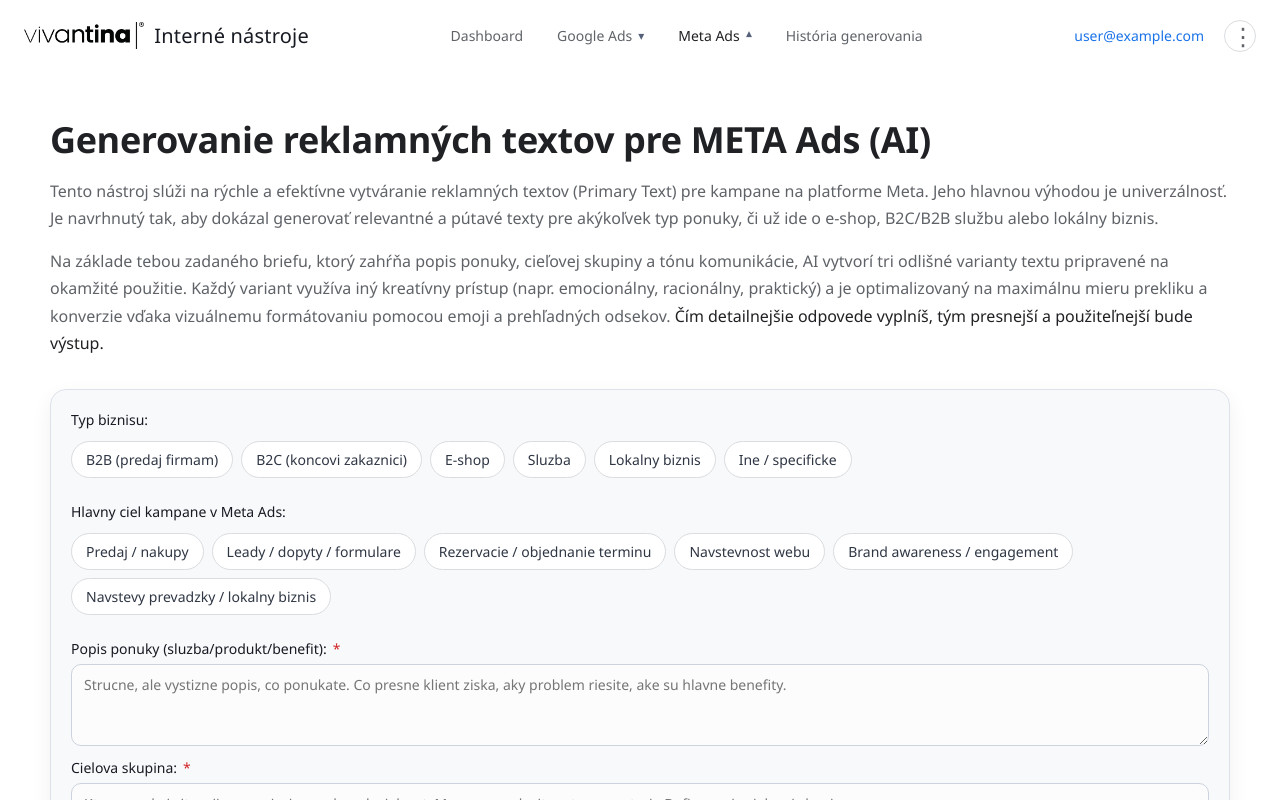
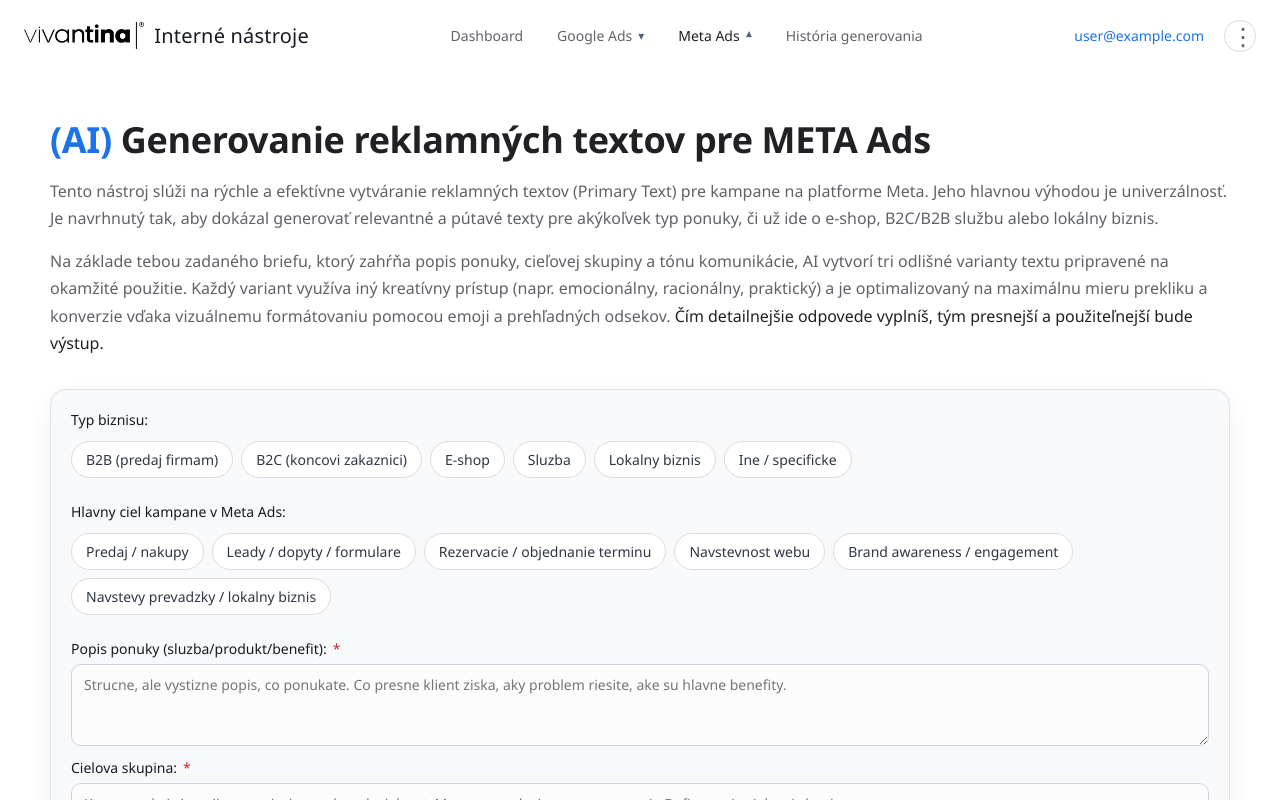
Before and after one commit to jakubko-code/agenturnenastroje, a Next.js app: page /meta-universal in a window 1280 px wide. Shown: the top 800 px of the page. Built offline with nearby package versions, Linux system fonts and the light colour scheme; no server answers; sample sign-in values are in the browser's storage; a web font is replaced by a local one.

Commit message:
Update AI heading labels and simplify history page copy

```diff
--- a/src/app/(protected)/historia/page.tsx
+++ b/src/app/(protected)/historia/page.tsx
@@ -7,8 +7,6 @@ export default function HistoriaPage() {
         <h1>História generovania</h1>
         <p>
           Na tejto stránke nájdeš kompletnú históriu všetkých zadaní, ktoré si vytvoril pomocou našich AI nástrojov.
-          Každé úspešné vygenerovanie sa automaticky a bezpečne uloží do tvojho osobného Google Sheet súboru s názvom
-          &quot;História Generovania - AI Nástroje&quot;, ktorý bol pre teba vytvorený v tvojom vlastnom Google Drive.
           Tento zoznam slúži ako tvoj osobný archív, ktorý ti umožňuje kedykoľvek sa vrátiť k predchádzajúcim vstupom
           a výstupom, analyzovať ich alebo ich znovu použiť.
         </p>
--- a/src/app/(protected)/meta-universal/page.tsx
+++ b/src/app/(protected)/meta-universal/page.tsx
@@ -4,7 +4,9 @@ export default function MetaUniversalPage() {
   return (
     <section className="tool-page">
       <div className="page-head">
-        <h1>Generovanie reklamných textov pre META Ads (AI)</h1>
+        <h1>
+          <span className="page-head-ai">(AI)</span> Generovanie reklamných textov pre META Ads
+        </h1>
         <p>
           Tento nástroj slúži na rýchle a efektívne vytváranie reklamných textov (Primary Text) pre kampane na
           platforme Meta. Jeho hlavnou výhodou je univerzálnosť. Je navrhnutý tak, aby dokázal generovať relevantné a
--- a/src/app/(protected)/rsa/page.tsx
+++ b/src/app/(protected)/rsa/page.tsx
@@ -4,7 +4,9 @@ export default function RsaPage() {
   return (
     <section className="tool-page">
       <div className="page-head">
-        <h1>Generovanie RSA reklám pre Google Ads (AI)</h1>
+        <h1>
+          <span className="page-head-ai">(AI)</span> Generovanie RSA reklám pre Google Ads
+        </h1>
         <p>
           Tento nástroj na základe detailného zadania generuje kompletnú a diverzifikovanú sadu 15 nadpisov a 5
           popisov pre responzívne reklamy vo vyhľadávaní (RSA). Jeho cieľom je maximalizovať relevanciu a mieru
--- a/src/app/globals.css
+++ b/src/app/globals.css
@@ -379,6 +379,10 @@ body.is-scrolled .topbar {
 .page-head-highlight {
   color: #202124;
   font-weight: 500;
+}
+
+.page-head-ai {
+  color: rgb(26, 115, 232);
 }
 
 .section-title {
```
